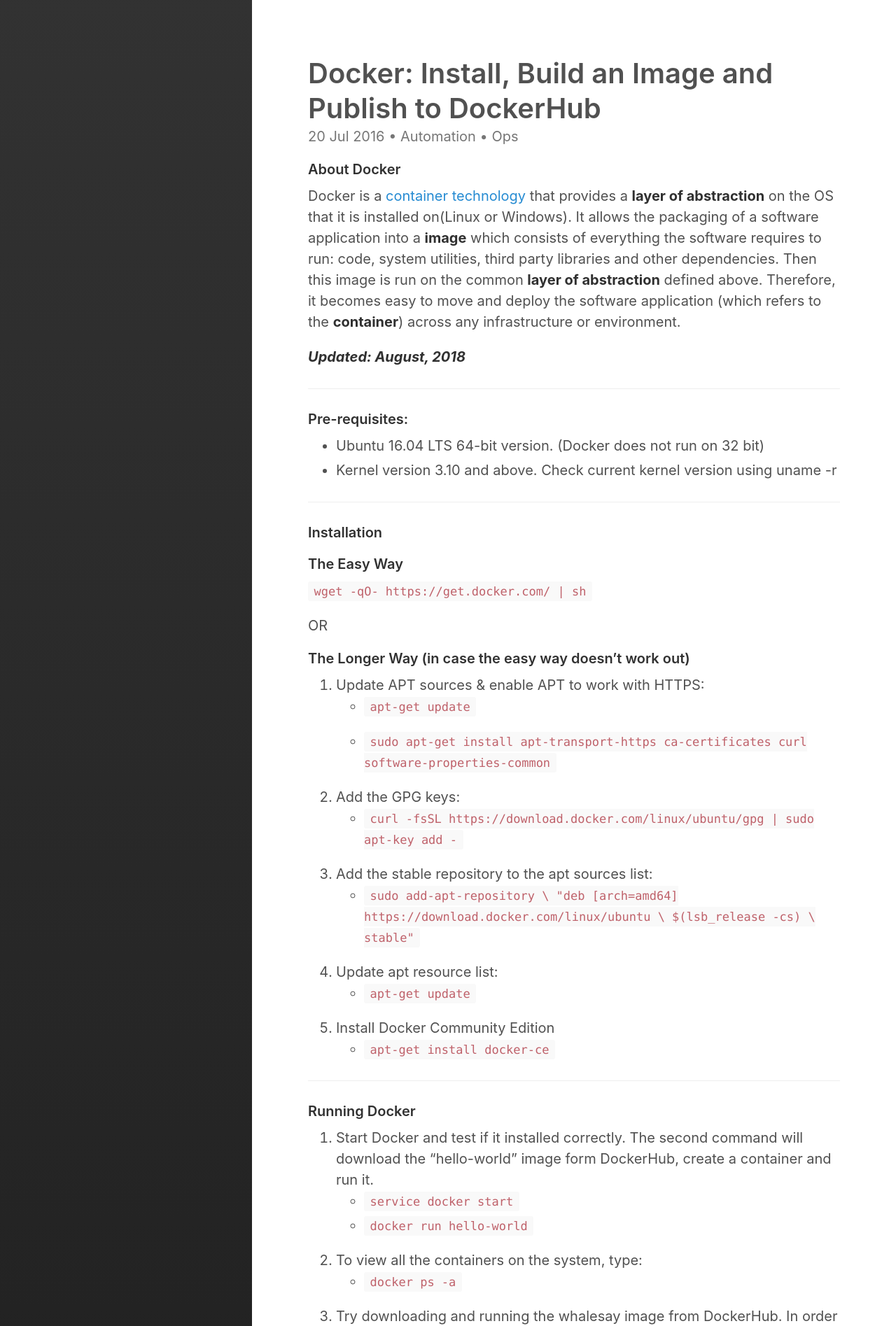
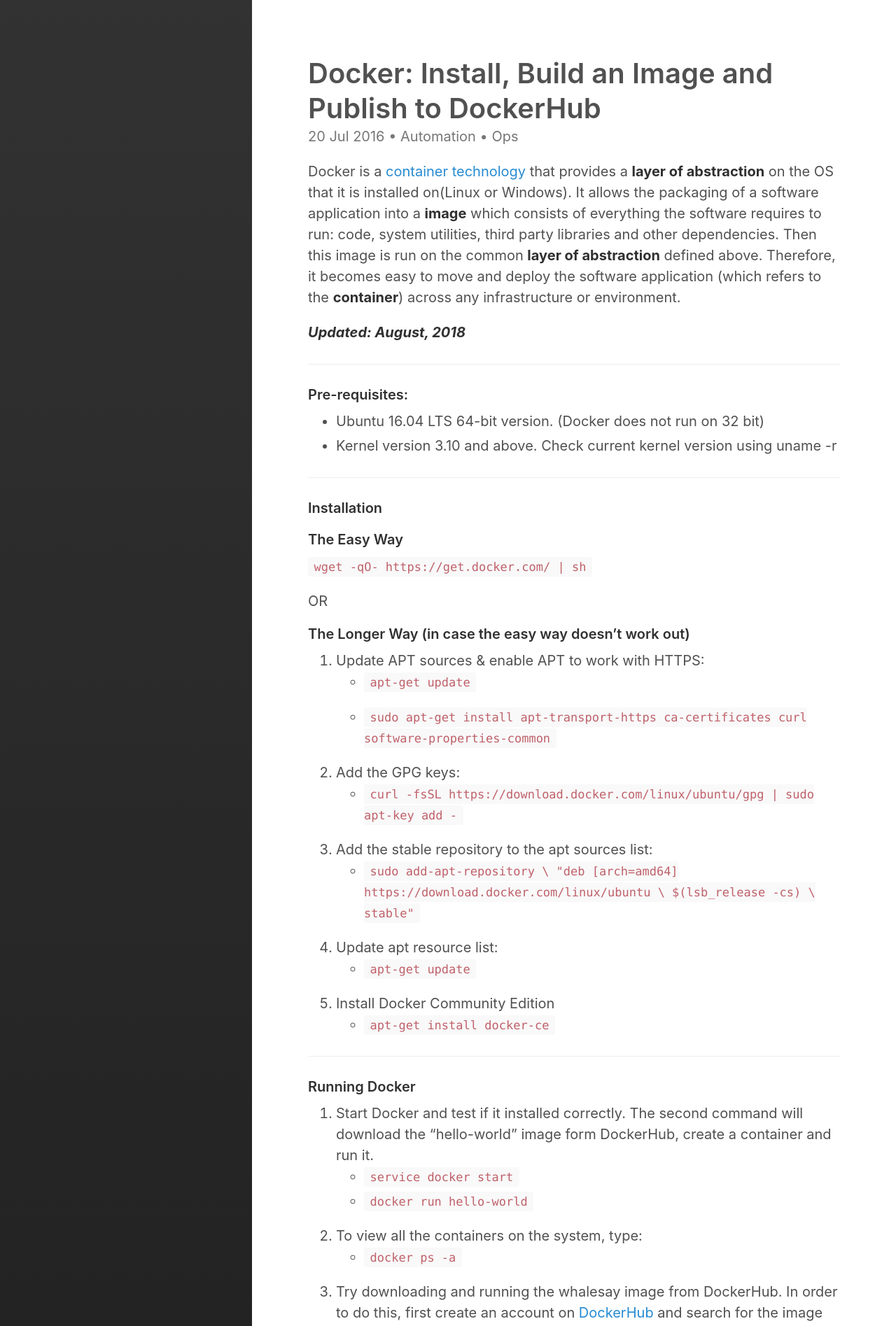
Before and after one commit to slashr/slashr.github.io, a Jekyll site: the page built from _posts/2016-07-20-docker.md, in a window 1280 px wide. Shown: the top 1895 px of the page at 70% size. Built offline with Jekyll 4.4.1, drawn with Linux system fonts in a browser that asks for light colours.

Commit message:
Removed unnecessary sub-header

```diff
--- a/_posts/2016-07-20-docker.md
+++ b/_posts/2016-07-20-docker.md
@@ -16,8 +16,6 @@
   - devops
   - docker
 ---
-
-#### About Docker
 
 Docker is a [container technology](https://en.wikipedia.org/wiki/Operating-system-level_virtualization) that provides a **layer of abstraction** on the OS that it is installed on(Linux or Windows). It allows the packaging of a software application into a **image** which consists of everything the software requires to run: code, system utilities, third party libraries and other dependencies. Then this image is run on the common **layer of abstraction** defined above. Therefore, it becomes easy to move and deploy the software application (which refers to the **container**) across any infrastructure or environment.
 
```
Also changed, not shown: 4 other files.
